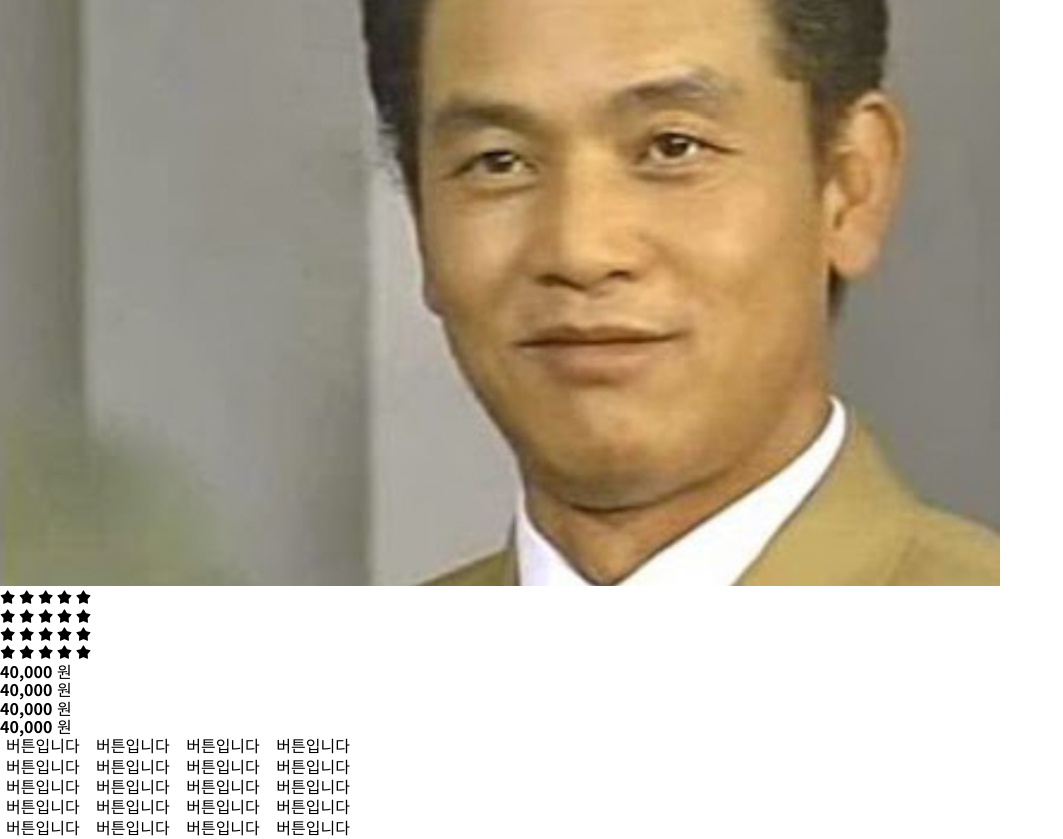
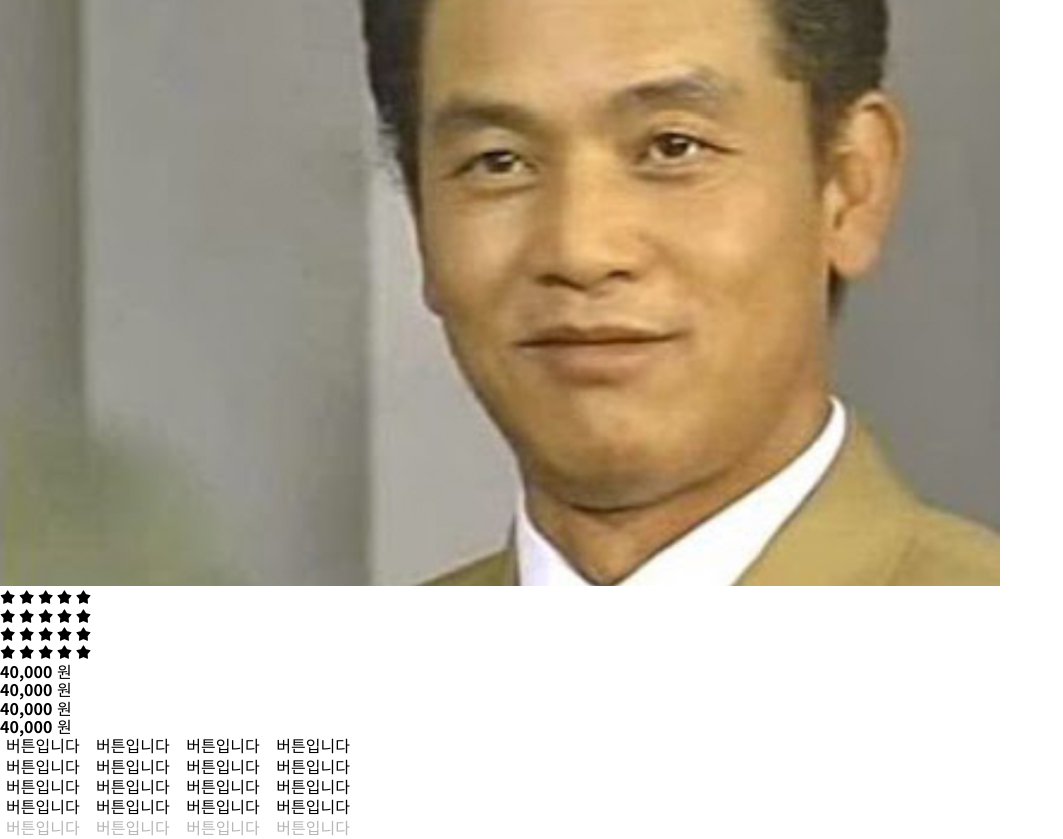
Before and after one commit to yermxx/interior-shopping, a website: page index.html in a window 1280 px wide. Shown: the part 831-1670 px from the top of the page, without its empty margins (0-1063 px from the left). Drawn offline with Linux system fonts and the light colour scheme; files whose address does not match are found by name.

Commit message:
♻️ Refactor html codes

```diff
--- a/index.html
+++ b/index.html
@@ -115,16 +115,16 @@
           <button type="button" class="btn-ghost btn-55">버튼입니다</button>
         </div>
         <div>
-          <button type="button" class="btn-primary btn-55 disabled">
+          <button type="button" class="btn-primary btn-55" disabled>
             버튼입니다
           </button>
-          <button type="button" class="btn-secondary btn-55 disabled">
+          <button type="button" class="btn-secondary btn-55" disabled>
             버튼입니다
           </button>
-          <button type="button" class="btn-outlined btn-55 disabled">
+          <button type="button" class="btn-outlined btn-55" disabled>
             버튼입니다
           </button>
-          <button type="button" class="btn-ghost btn-55 disabled">
+          <button type="button" class="btn-ghost btn-55" disabled>
             버튼입니다
           </button>
         </div>
```
